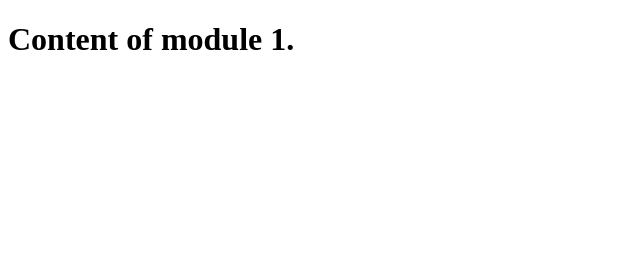
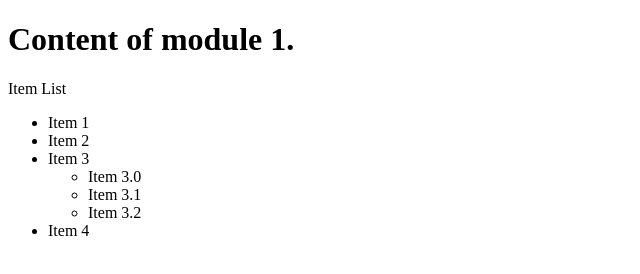
Before and after one commit to TimLoosen/coursera-test, a plain HTML site: page site/index.html in a window 1280 px wide. Shown: the whole page, without its empty margins (0-640 px from the left). Drawn offline with Linux system fonts and the light colour scheme.

Commit message:
Added List to Module 1 Index

```diff
--- a/site/index.html
+++ b/site/index.html
@@ -8,5 +8,20 @@
     <h1>
         Content of module 1.
     </h1>
+    <div>
+        Item List
+        <ul>
+            <li>Item 1</li>
+            <li>Item 2</li>
+            <li>Item 3
+                <ul>
+                    <li>Item 3.0</li>
+                    <li>Item 3.1</li>
+                    <li>Item 3.2</li>
+                </ul>
+            </li>
+            <li>Item 4</li>
+        </ul>
+    </div>
 </body>
 </html>
```
